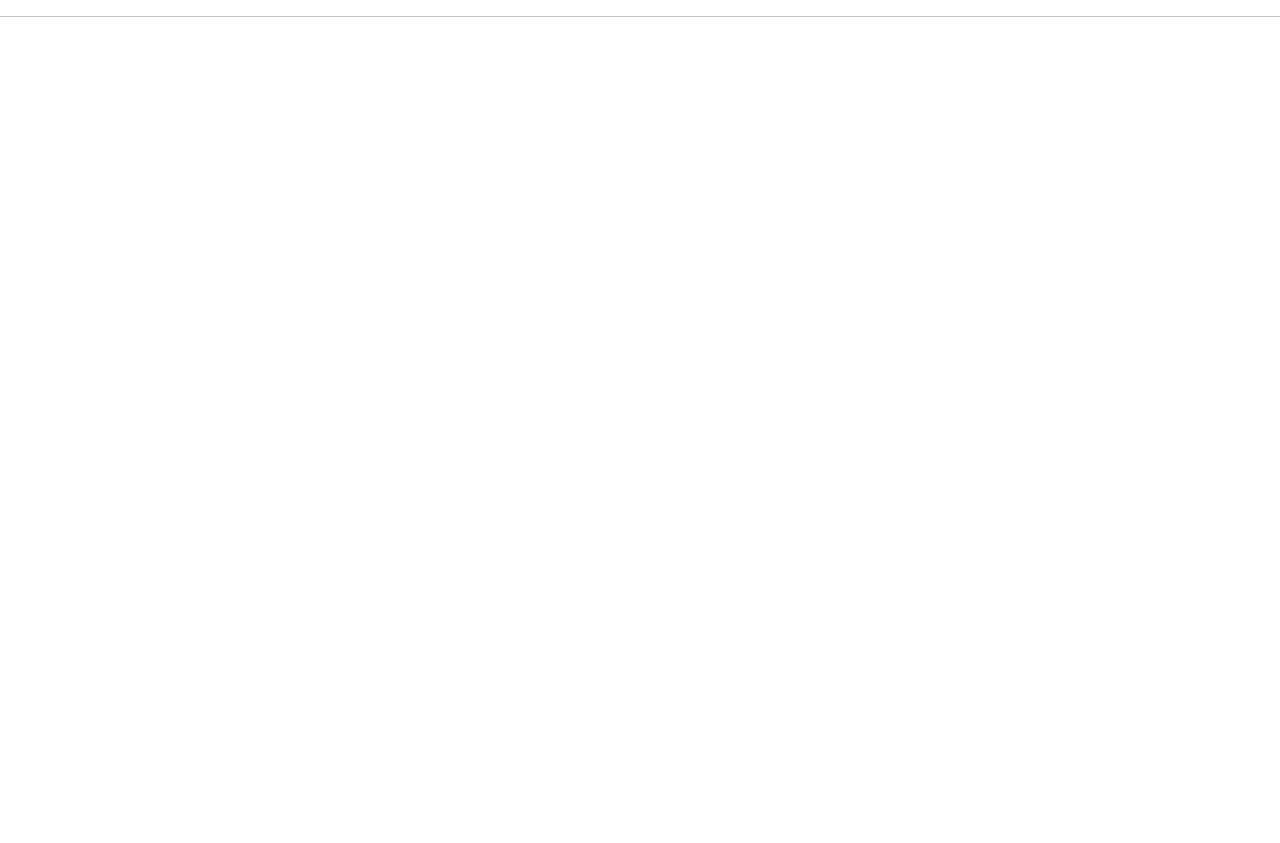
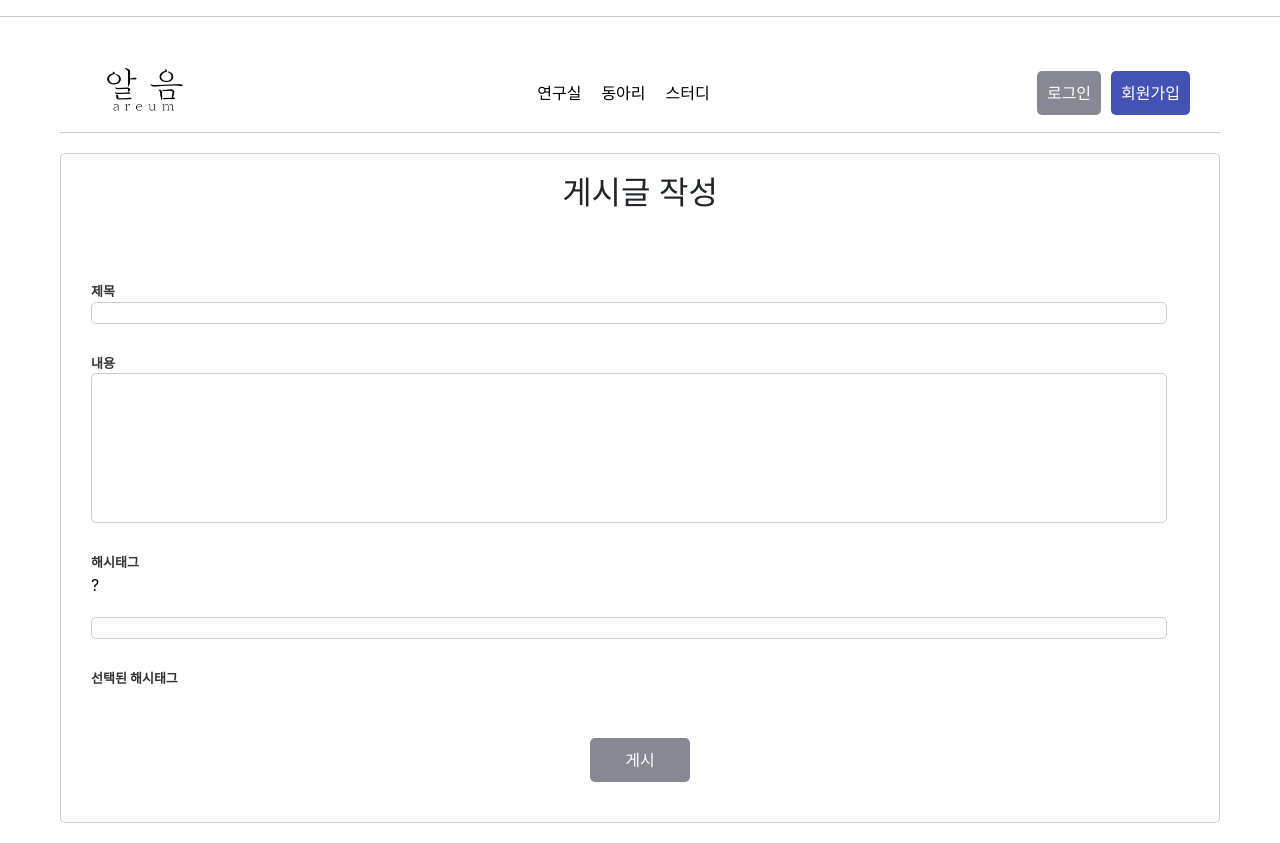
Before and after one commit to euiyang/2023_Capstone_design_areum, a React (Create React App) app in the folder Front_end/areum/: page /Post in a window 1280 px wide. Before the commit this address had no page. Before the commit the page ends 800 px from the top, so only its background shows below. Built offline with nearby package versions, Linux system fonts and the light colour scheme; the HTML template or start-up script is replaced by a standard one.

Commit message:
5/24 post

```diff
--- a/Front_end/areum/src/App.js
+++ b/Front_end/areum/src/App.js
@@ -1,5 +1,5 @@
-import { useState } from 'react';
-import { BrowserRouter, Route, Link, Routes } from 'react-router-dom';
+import React, { useState } from 'react';
+import { BrowserRouter, Route, Routes } from 'react-router-dom';
 import Profile from './pages/profile/Profile.js'
 import ProfileEdit from './pages/profile/ProfileEdit.js'
 import Resume from './pages/profile/Resume.js'
@@ -10,8 +10,10 @@ import Lab from './pages/Lab/Lab.js'
 import Group from './pages/Group/Group.js'
 import Study from './pages/Study/Study.js'
 import MyPage from './pages/MyPage/MyPage.js'
+import Post from './pages/Post/Post.js'
 
 function App() {
+
   let [user,setUser]=useState({
     name:'yang',
     status:'none',
@@ -39,6 +41,7 @@ function App() {
           <Route path="/Group" element={<Group/>}/>
           <Route path="/Study" element={<Study/>}/>
           <Route path="/MyPage" element={<MyPage/>}/>
+          <Route path="/Post" element={<Post/>}/>
         </Routes>
       </BrowserRouter>
 
--- a/Front_end/areum/src/components/CustomHeader.js
+++ b/Front_end/areum/src/components/CustomHeader.js
@@ -12,10 +12,10 @@ const CustomHeader=()=> {
          <li><Link to="/Study" className="menu-item"> 스터디 </Link></li>
         </ui>
       <div className="header-buttons">
-          <Link to ="signIn">
+          <Link to ="/signIn">
           <button className="signin-btn">로그인</button>
           </Link>
-          <Link to ="signUp">
+          <Link to ="/signUp">
           <button className="signup-btn">회원가입</button>
           </Link>
       </div>
--- /dev/null
+++ b/Front_end/areum/src/pages/Post/Post.css
@@ -0,0 +1,165 @@
+.post {
+    display: flex;
+    flex-direction: column;
+    align-items: center;
+  }
+
+  .post-content {
+    width: 100%;
+    max-width: 1200px;
+    margin: 0 auto;
+    margin-top: 20px;
+    padding: 20px;
+    background-color: #ffffff;
+    border: 1px solid #ccc;
+    border-radius: 5px;
+  }
+
+  .post-content h2 {
+    margin-bottom: 40px;
+  }
+
+  .post-content form {
+    display: flex;
+    flex-direction: column;
+    align-items: center;
+  }
+
+  .post-content form div {
+    margin-bottom: 20px;
+    width: 100%;
+    display: flex;
+    flex-direction: column;
+
+  }
+
+  .post-content form label {
+    margin-top: 10px;
+    font-weight: bold;
+    font-size: 13px;
+    color: #333;
+  }
+
+  .post-content form input[type="text"],
+  .post-content form textarea {
+    width: 98%;
+    height: 15px;
+    padding: 10px;
+    font-size: 13px;
+    border: 1px solid #ccc;
+    border-radius: 5px;
+  }
+
+  .post-content form textarea {
+    resize: none;
+    height: 150px;
+    overflow: auto;
+  }
+
+  .post-content form input[type="text"]#hashtags {
+    display: block;
+  }
+
+  .selected-hashtags {
+    display: flex;
+    flex-wrap: nowrap;
+    margin-top: 10px;
+    width: 100%;
+    overflow-x: auto;
+  }
+
+  .selected-hashtags .hashtag-block {
+    display: inline-block;
+    align-items: center;
+    background-color: #e0e0e0;
+    color: #333;
+    border-radius: 5px;
+    padding: 5px 10px;
+    margin-right: 10px;
+    margin-bottom: 10px;
+    white-space: nowrap;
+    width: 150px;
+    overflow: hidden;
+    text-overflow: ellipsis;
+  }
+
+  .selected-hashtags .hashtag-block .hashtag-name {
+    margin-right: 5px;
+  }
+
+  .hashtag-input {
+    display: flex;
+    align-items: center;
+    margin-top: 10px;
+    width: 100%;
+  }
+
+  .hashtag-input input[type="text"] {
+    flex-grow: 1;
+    padding: 10px;
+    font-size: 14px;
+    border: 1px solid #ccc;
+    border-radius: 5px;
+  }
+
+  .hashtag-input button {
+    margin-left: 10px;
+    background-color: #868893;
+    color: #fff;
+    border: none;
+    border-radius: 5px;
+    padding: 10px;
+    font-size: 16px;
+    cursor: pointer;
+  }
+
+.remove-hashtag{
+    margin-left: 10px;
+    background-color: #868893;
+    color: #fff;
+    border: none;
+    border-radius: 5px;
+    padding: 7px;
+    font-size: 10px;
+    cursor: pointer;
+}
+
+.post-content form button[type="submit"] {
+    background-color: #868893;
+    color: #fff;
+    border: none;
+    border-radius: 5px;
+    padding: 10px;
+    font-size: 16px;
+    cursor: pointer;
+    width: 100px;
+  }
+
+.post-content form,
+.post-content h1,
+.post-content div {
+  border: none;
+}
+
+/* 해시태그 추가 설명 - ? */
+
+.tooltip {
+    position: absolute;
+    top: 30px;
+    left: 50%;
+    transform: translateX(-50%);
+    background-color: #fff;
+    border: 1px solid #ccc;
+    border-radius: 5px;
+    padding: 5px 10px;
+    font-size: 12px;
+    color: #333;
+    opacity: 0;
+    pointer-events: pointer;
+    transition: opacity 0.2s ease-in-out;
+  }
+
+  .tooltip.show {
+    opacity: 1;
+    display: block;
+  }
--- /dev/null
+++ b/Front_end/areum/src/pages/Post/Post.js
@@ -0,0 +1,104 @@
+import React, { useState } from "react";
+import "./Post.css";
+import CustomHeader from "../../components/CustomHeader";
+
+function Post(){
+
+    const [title, setTitle] = useState("");
+    const [content, setContent] = useState("");
+    const [hashtags, setHashtags] = useState([]);
+    const [inputValue, setInputValue] = useState("");
+    const [showTooltip, setShowTooltip] = useState(false);
+
+    const handleHashtagChange = (e) => {
+        setInputValue(e.target.value);
+      };
+
+      const handleHashtagKeyPress = (e) => {
+        if (e.key === "Enter" || e.key === ",") {
+          e.preventDefault();
+          const newHashtag = inputValue.trim();
+          if (newHashtag !== "" && hashtags.length < 3 && !hashtags.includes(newHashtag)) {
+            setHashtags([...hashtags, newHashtag]);
+          }
+          setInputValue("");
+        }
+      };
+
+      const removeHashtag = (hashtag) => {
+        const updatedHashtags = hashtags.filter((tag) => tag !== hashtag);
+        setHashtags(updatedHashtags);
+      };
+
+    const handleSubmit = (e) => {
+      e.preventDefault();
+      //게시 처리 내용 추가해야 함
+    };
+
+    const toggleTooltip = () => {
+        setShowTooltip(!showTooltip);
+      };
+
+return(
+
+<div className='home'>
+            <CustomHeader/>
+<div class="header-content">
+</div>
+
+<div className="post-content post">
+        <h2>게시글 작성</h2>
+
+        <form onSubmit={handleSubmit}>
+          <div>
+            <label htmlFor="title">제목</label>
+            <input type="text" id="title" value={title} onChange={(e) => setTitle(e.target.value)}/>
+          </div>
+          <div>
+            <label htmlFor="content">내용</label>
+            <textarea id="content" value={content} onChange={(e) => setContent(e.target.value)}></textarea>
+          </div>
+          <div>
+            <label htmlFor="hashtags">해시태그</label>
+            <div className="hashtag-description">
+              <span className="question-mark-icon" onMouseEnter={toggleTooltip} onMouseLeave={toggleTooltip}>
+                ?
+              </span>
+              <div className={`tooltip${showTooltip ? " show" : ""}`}>
+                , 혹은 enter 시 3개까지 해시태그 추가가 가능합니다
+              </div>
+            </div>
+
+            <input
+              type="text"
+              id="hashtags"
+              value={inputValue}
+              onChange={handleHashtagChange}
+              onKeyPress={handleHashtagKeyPress}
+            />
+          </div>
+          <div>
+          <label htmlFor="hashtags">선택된 해시태그</label>
+            <div className="selected-hashtags">
+              {hashtags.map((hashtag) => (
+                <div key={hashtag} className="hashtag-block">
+                  #{hashtag}
+                  <button className="remove-hashtag"
+                    onClick={() => removeHashtag(hashtag)}>
+                    X </button>
+                </div>
+              ))}
+            </div>
+          </div>
+
+          <button type="submit">게시</button>
+        </form>
+      </div>
+    </div>
+
+
+    );
+
+}
+
+export default Post;
--- a/Front_end/areum/src/pages/Study/Study.css
+++ b/Front_end/areum/src/pages/Study/Study.css
@@ -311,3 +311,19 @@
       width: 100%;
       padding: 10px;
     }
+
+    /* 글작성 버튼*/
+    .write-button {
+      background-color: #868893;
+      color: #fff;
+      border: none;
+      padding: 5px 10px;
+      font-size: 10px;
+      border-radius: 5px;
+      cursor: pointer;
+      margin-left:20px ;
+    }
+
+    .write-button:hover {
+      background-color: #ccc;
+    }
--- a/Front_end/areum/src/pages/Study/Study.js
+++ b/Front_end/areum/src/pages/Study/Study.js
@@ -64,7 +64,11 @@ function Study() {
               <div className="top-content-header">
                 <h2>스터디</h2>
                 <hr />
-                <p>총 {posts.length} 개</p>              </div>
+                <p>총 {posts.length} 개</p>
+                <Link to="/Post">
+                  <button className="write-button">글작성</button>
+                </Link>
+           </div>
               <hr className="content-divider" />
             </div>
 
```
